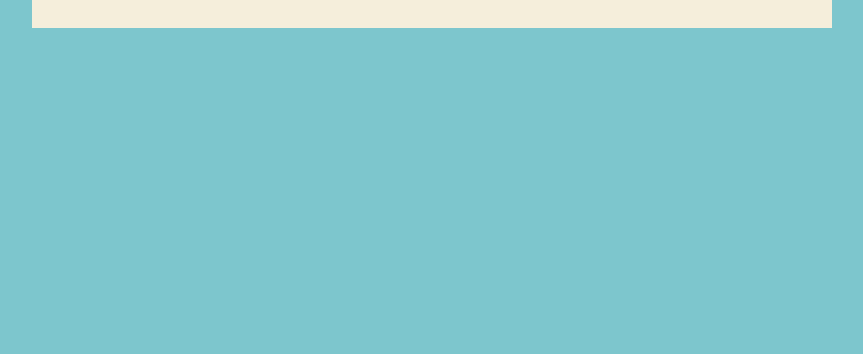
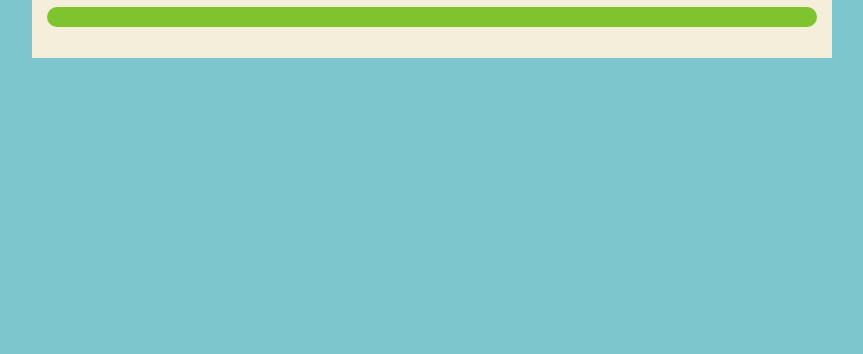
Before and after one commit to shiouki123/shiouki123.github.io, a plain HTML site: page portfolio.html in a window 1280 px wide. Shown: the part 446-800 px from the top of the page, without its empty margins (208-1071 px from the left). Drawn offline with Linux system fonts and the light colour scheme.

Commit message:
added escape room to portfolio

```diff
--- a/portfolio.html
+++ b/portfolio.html
@@ -39,7 +39,8 @@
                 <h1>khan Portfolio</h1>
                 <ul id="portfolio">
                   <li><a href = "https://www.khanacademy.org/computer-programming/spin-off-of-project-fish-tank-shiouki-mori/5771314095833088" > Fish Tank : City in Water </a></li>
-                 </ul>
+                  <li><a href = "https://www.khanacademy.org/computer-programming/escape-room-shiouki-danai-tyler-jaiden/6584552278573056" - Cave Escape Room
+                </ul>
         </div>
     </main>
       </div>
```
